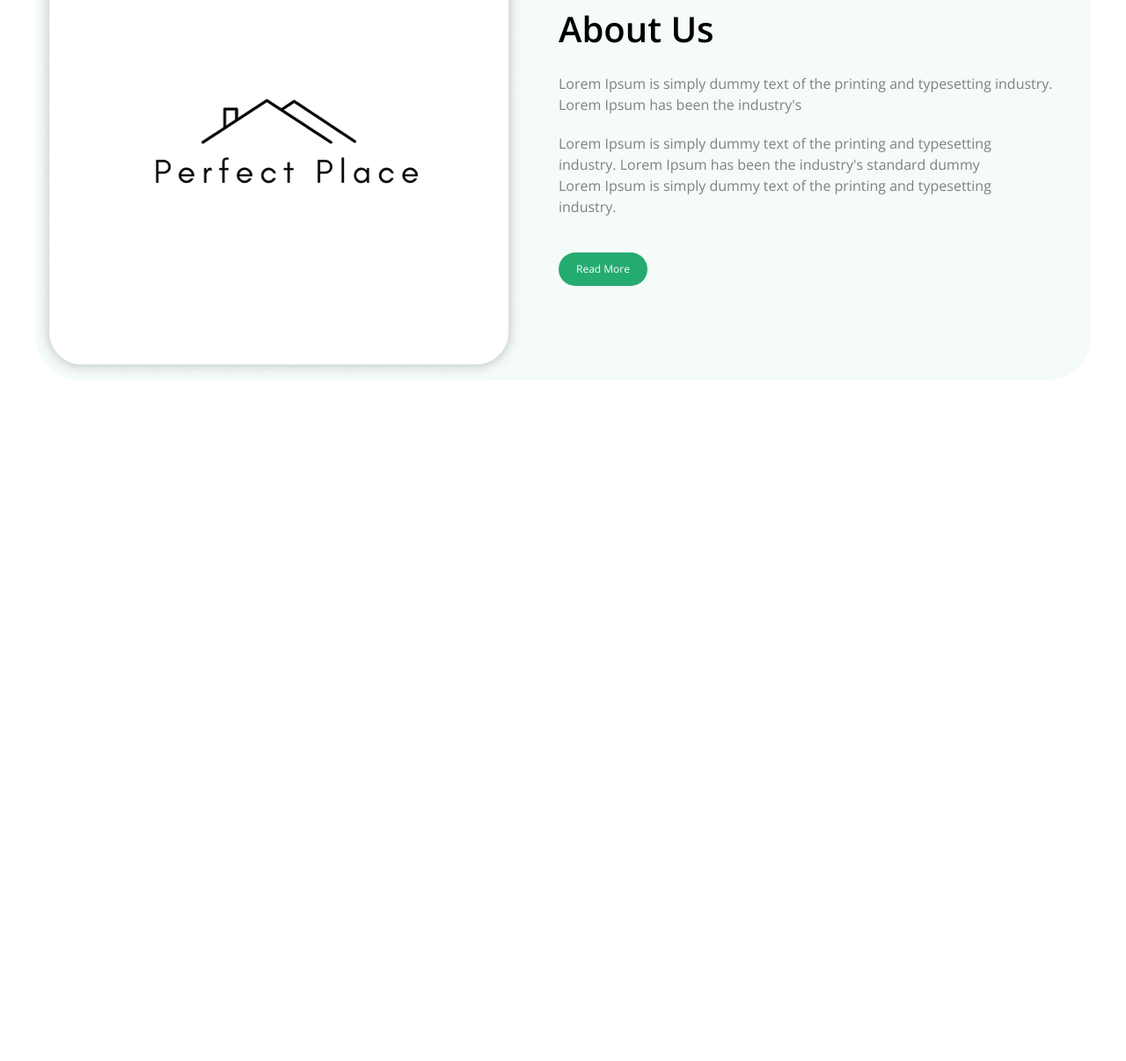
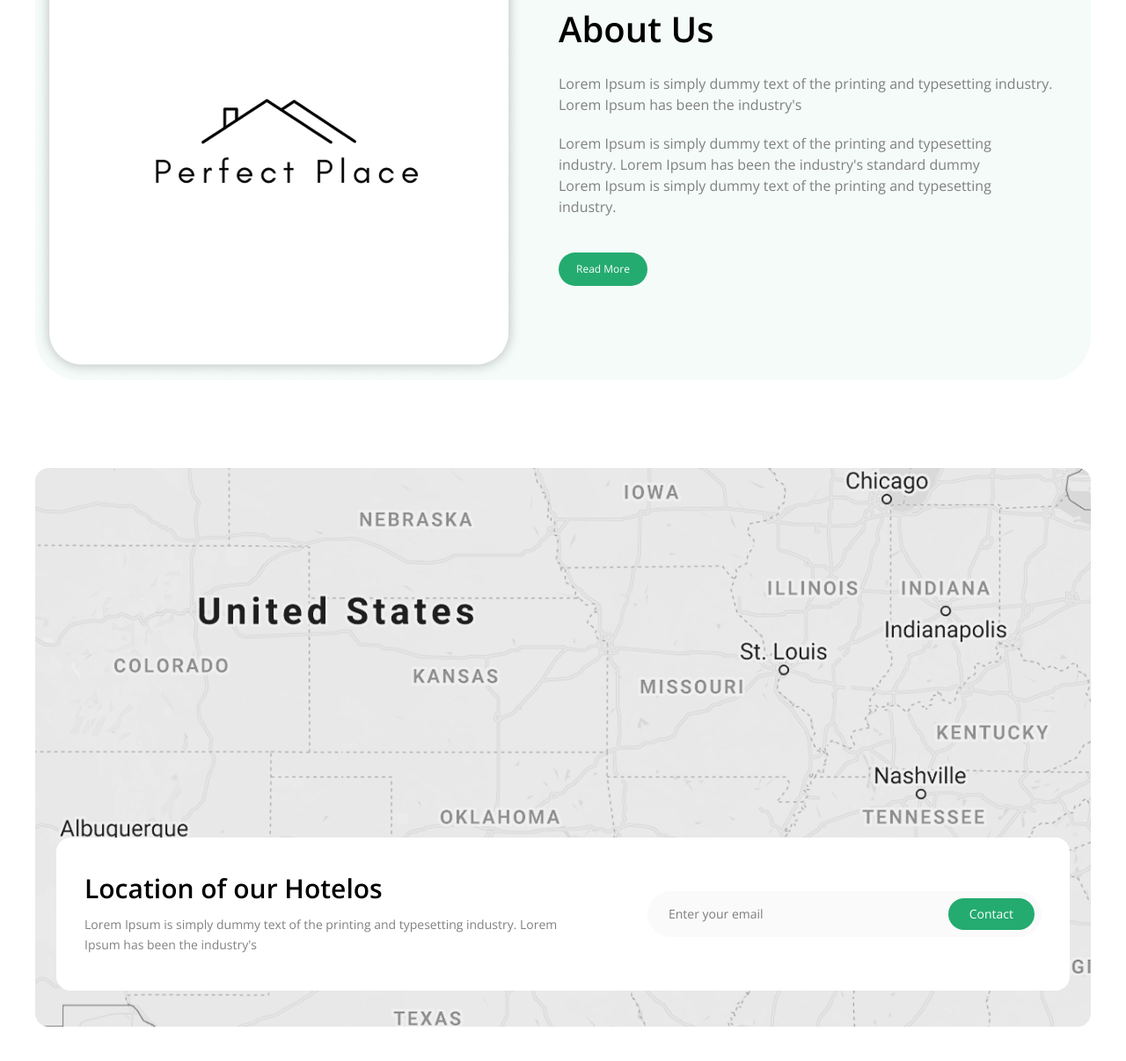
Before and after one commit to Faridun-07/Two-Page, a website: page src/Page2.html in a window 1280 px wide. Shown: the part 2771-3977 px from the top of the page at 88% size. Before the commit the page ends 3253 px from the top, so only its background shows below. Drawn offline with nearby package versions, Linux system fonts and the light colour scheme; files that its build step writes are made by us from their sources.

Commit message:
Add section 6 Page 2

```diff
--- a/src/Page2.html
+++ b/src/Page2.html
@@ -158,5 +158,33 @@
         <button class="bg-[#24AB70] text-[white] text-[12px] p-[10px_20px] rounded-[20px]">Read More</button>
       </aside>
     </section>
+      <section class="max-w-300 m-auto p-[50px_20px] lg:p-[50px_0px]">
+      <div class="relative">
+        <img src="./images/map.png" alt="">
+        <div class="w-full flex justify-center mt-10 px-4 absolute top-[380px] hidden lg:flex">
+  <div class="w-full max-w-6xl bg-white rounded-2xl px-8 py-10 flex flex-col lg:flex-row items-center justify-between gap-6">
+    <div class="max-w-xl">
+      <h2 class="text-3xl lg:text-[30px] font-semibold mb-3">
+        Location of our Hotelos
+      </h2>
+      <p class="text-[gray] text-sm leading-relaxed">
+        Lorem Ipsum is simply dummy text of the printing and typesetting industry.
+        Lorem Ipsum has been the industry's
+      </p>
+    </div>
+    <div class="flex items-center bg-[#FAFAFA] rounded-full p-2 w-full max-w-md">
+      <input
+        type="email"
+        placeholder="Enter your email"
+        class="flex-1 px-4 py-2 rounded-full outline-none text-sm"
+      />
+      <button class="bg-[#24AB70] hover:bg-green-900 text-white px-6 py-2 rounded-full text-sm">
+        Contact
+      </button>
+    </div>
+  </div>
+</div>
+      </div>
+     </section>
 </body>
 </html>
```
